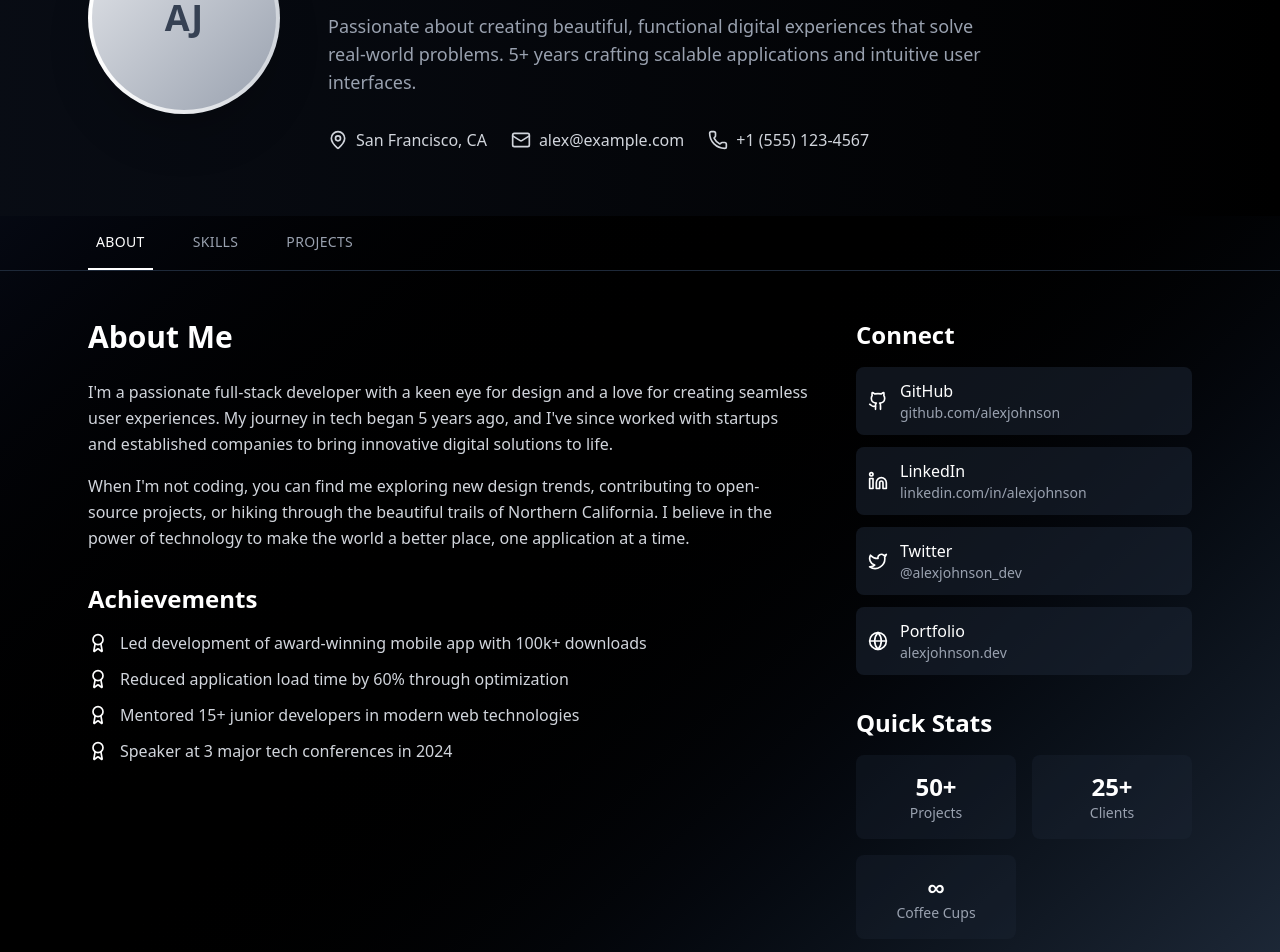
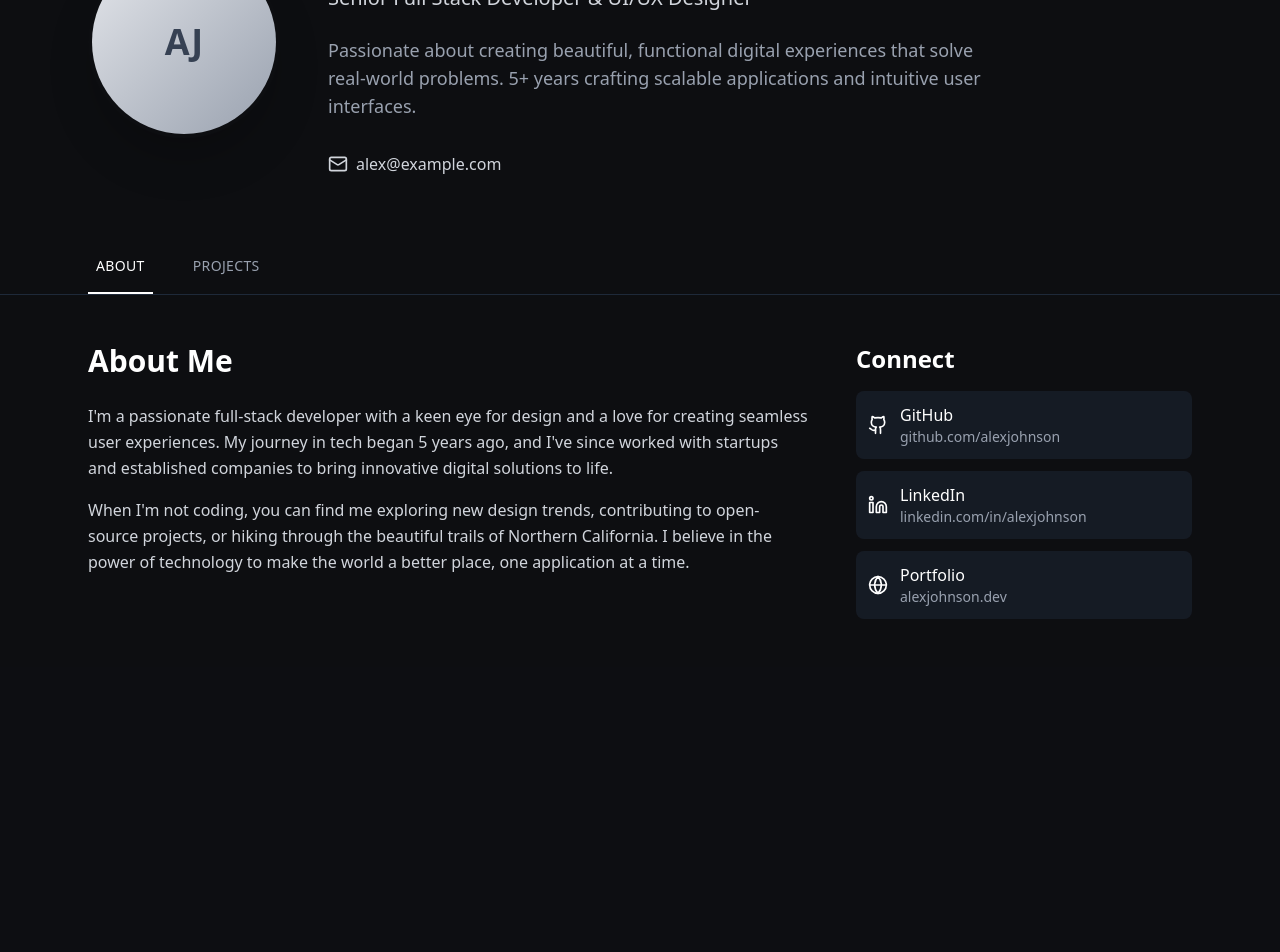
Before and after one commit to ayush00git/DezNov, a React (Vite) app in the folder frontend/: page /profile in a window 1280 px wide. Shown: the part 180-1132 px from the top of the page. After the commit the page ends 847 px from the top, so only its background shows below. Built offline with nearby package versions, Linux system fonts and the light colour scheme.

Commit message:
profile page done minimalistic

```diff
--- a/frontend/src/Pages/ProfilePage.jsx
+++ b/frontend/src/Pages/ProfilePage.jsx
@@ -1,6 +1,7 @@
 import React, { useState } from 'react';
-import { MapPin, Mail, Phone, Globe, Github, Linkedin, Twitter, Calendar, Award, Briefcase, GraduationCap, Star } from 'lucide-react';
+import { MapPin, Mail, Phone, Globe, Github, Linkedin, Calendar, Award, Briefcase, GraduationCap, Star } from 'lucide-react';
 import { useNavigate } from 'react-router-dom';
+import Navbar from '../components/Elements/Navbar';
 
 export default function ModernProfilePage() {
   const [activeTab, setActiveTab] = useState('about');
@@ -8,25 +9,26 @@ export default function ModernProfilePage() {
   const navigate = useNavigate();
 
   return (
-    <div className="min-h-screen bg-gradient-to-br from-gray-900 via-black to-gray-800 text-white">
+    <div className="min-h-screen bg-[#0D0E11] text-white mt-20 lg:mt-6">
+      <Navbar />
       {/* Hero Section */}
-      <div className="relative overflow-hidden bg-black">
-        <div className="absolute inset-0 bg-gradient-to-r from-gray-900/50 to-transparent"></div>
+      <div className="relative overflow-hidden">
+        <div className="absolute inset-0 bg-[#0D0E11]"></div>
         <div className="relative max-w-6xl mx-auto px-6 py-16">
           <div className="flex flex-col lg:flex-row items-center gap-12">
             {/* Profile Image */}
             <div className="relative group">
-              <div className="w-48 h-48 rounded-full bg-gradient-to-r from-white to-gray-300 p-1 shadow-2xl">
+              <div className="w-48 h-48 rounded-full p-1 shadow-2xl">
                 <div className="w-full h-full rounded-full bg-gradient-to-br from-gray-200 to-gray-400 flex items-center justify-center text-4xl font-bold text-gray-700">
                   AJ
                 </div>
               </div>
-              <div className="absolute -inset-1 rounded-full bg-gradient-to-r from-white/20 to-gray-300/20 blur opacity-0 group-hover:opacity-100 transition-opacity duration-500"></div>
+              <div className="absolute -inset-1 rounded-full blur opacity-0 group-hover:opacity-100 transition-opacity duration-500"></div>
             </div>
 
             {/* Profile Info */}
             <div className="flex-1 text-center lg:text-left">
-              <h1 className="text-5xl lg:text-6xl font-bold mb-4 bg-gradient-to-r from-white to-gray-300 bg-clip-text text-transparent">
+              <h1 className="text-5xl lg:text-6xl font-bold mb-4 text-white bg-clip-text text-transparent">
                 Alex Johnson
               </h1>
               <p className="text-xl text-gray-300 mb-6">Senior Full Stack Developer & UI/UX Designer</p>
@@ -37,18 +39,12 @@ export default function ModernProfilePage() {
 
               {/* Contact Info */}
               <div className="flex flex-col sm:flex-row gap-6 text-gray-300">
-                <div className="flex items-center gap-2">
-                  <MapPin className="w-5 h-5" />
-                  <span>San Francisco, CA</span>
-                </div>
+
                 <div className="flex items-center gap-2">
                   <Mail className="w-5 h-5" />
                   <span>alex@example.com</span>
                 </div>
-                <div className="flex items-center gap-2">
-                  <Phone className="w-5 h-5" />
-                  <span>+1 (555) 123-4567</span>
-                </div>
+
               </div>
             </div>
           </div>
@@ -59,7 +55,7 @@ export default function ModernProfilePage() {
       <div className="border-b border-gray-800">
         <div className="max-w-6xl mx-auto px-6">
           <nav className="flex space-x-8">
-            {['about', 'skills', 'projects'].map((tab) => (
+            {['about', 'projects'].map((tab) => (
               <button
                 key={tab}
                 onClick={() => setActiveTab(tab)}
@@ -97,22 +93,7 @@ export default function ModernProfilePage() {
                 </div>
               </div>
 
-              <div>
-                <h3 className="text-2xl font-bold mb-4">Achievements</h3>
-                <div className="space-y-3">
-                  {[
-                    'Led development of award-winning mobile app with 100k+ downloads',
-                    'Reduced application load time by 60% through optimization',
-                    'Mentored 15+ junior developers in modern web technologies',
-                    'Speaker at 3 major tech conferences in 2024'
-                  ].map((achievement, i) => (
-                    <div key={i} className="flex items-start gap-3">
-                      <Award className="w-5 h-5 text-white mt-0.5 flex-shrink-0" />
-                      <span className="text-gray-300">{achievement}</span>
-                    </div>
-                  ))}
-                </div>
-              </div>
+
             </div>
 
             <div className="space-y-8">
@@ -122,7 +103,6 @@ export default function ModernProfilePage() {
                   {[
                     { icon: Github, label: 'GitHub', url: 'github.com/alexjohnson' },
                     { icon: Linkedin, label: 'LinkedIn', url: 'linkedin.com/in/alexjohnson' },
-                    { icon: Twitter, label: 'Twitter', url: '@alexjohnson_dev' },
                     { icon: Globe, label: 'Portfolio', url: 'alexjohnson.dev' }
                   ].map((social, i) => (
                     <a
@@ -140,131 +120,12 @@ export default function ModernProfilePage() {
                 </div>
               </div>
 
-              <div>
-                <h3 className="text-2xl font-bold mb-4">Quick Stats</h3>
-                <div className="grid grid-cols-2 gap-4">
-                  {[
-                    { label: 'Projects', value: '50+' },
 
-                    { label: 'Clients', value: '25+' },
-                    { label: 'Coffee Cups', value: '∞' }
-                  ].map((stat, i) => (
-                    <div key={i} className="text-center p-4 rounded-lg bg-gray-800/30">
-                      <div className="text-2xl font-bold text-white">{stat.value}</div>
-                      <div className="text-sm text-gray-400">{stat.label}</div>
-                    </div>
-                  ))}
-                </div>
-              </div>
             </div>
           </div>
         )}
 
 
-
-        {activeTab === 'skills' && (
-          <div className="space-y-8">
-            <h2 className="text-3xl font-bold mb-8">Skills & Technologies</h2>
-            <div className="grid md:grid-cols-2 lg:grid-cols-3 gap-8">
-              {[
-                {
-                  category: 'Frontend',
-                  skills: ['React', 'Next.js', 'TypeScript', 'Tailwind CSS', 'Vue.js']
-                },
-                {
-                  category: 'Backend',
-                  skills: ['Node.js', 'Python', 'PostgreSQL', 'MongoDB', 'GraphQL']
-                },
-                {
-                  category: 'DevOps',
-                  skills: ['AWS', 'Docker', 'Kubernetes', 'CI/CD', 'Terraform']
-                },
-                {
-                  category: 'Design',
-                  skills: ['Figma', 'Adobe XD', 'Photoshop', 'UI/UX', 'Prototyping']
-                },
-                {
-                  category: 'Mobile',
-                  skills: ['React Native', 'Flutter', 'iOS', 'Android', 'Expo']
-                },
-                {
-                  category: 'Tools',
-                  skills: ['Git', 'Webpack', 'Jest', 'Cypress', 'Jira']
-                }
-              ].map((skillGroup, i) => (
-                <div key={i} className="p-6 rounded-xl bg-gray-800/20">
-                  <h3 className="text-xl font-bold mb-4 flex items-center gap-2">
-                    <GraduationCap className="w-5 h-5" />
-                    {skillGroup.category}
-                  </h3>
-                  <div className="space-y-2">
-                    {skillGroup.skills.map((skill, j) => (
-                      <div key={j} className="flex items-center gap-2">
-                        <Star className="w-4 h-4 text-white" />
-                        <span className="text-gray-300">{skill}</span>
-                      </div>
-                    ))}
-                  </div>
-                </div>
-              ))}
-            </div>
-          </div>
-        )}
-
-        {activeTab === 'projects' && (
-          <div className="space-y-8">
-            <h2 className="text-3xl font-bold mb-8">Featured Projects</h2>
-            <div className="grid md:grid-cols-2 gap-8">
-              {[
-                {
-                  title: 'E-Commerce Platform',
-                  description: 'Full-stack e-commerce solution with payment integration, inventory management, and analytics dashboard.',
-                  tech: ['React', 'Node.js', 'PostgreSQL', 'Stripe'],
-                  status: 'Live'
-                },
-                {
-                  title: 'Task Management App',
-                  description: 'Collaborative project management tool with real-time updates, file sharing, and team communication.',
-                  tech: ['Next.js', 'Socket.io', 'MongoDB', 'AWS'],
-                  status: 'In Development'
-                },
-                {
-                  title: 'Healthcare Dashboard',
-                  description: 'Analytics dashboard for healthcare providers with patient data visualization and reporting tools.',
-                  tech: ['Vue.js', 'Python', 'D3.js', 'Docker'],
-                  status: 'Completed'
-                },
-                {
-                  title: 'Mobile Fitness App',
-                  description: 'Cross-platform mobile app for fitness tracking with social features and AI-powered recommendations.',
-                  tech: ['React Native', 'Firebase', 'TensorFlow', 'Redux'],
-                  status: 'Live'
-                }
-              ].map((project, i) => (
-                <div key={i} className="p-6 rounded-xl bg-gray-800/20 hover:bg-gray-800/30 transition-colors duration-200 group">
-                  <div className="flex justify-between items-start mb-4">
-                    <h3 className="text-xl font-bold text-white group-hover:text-gray-200">{project.title}</h3>
-                    <span className={`px-3 py-1 rounded-full text-xs font-medium ${
-                      project.status === 'Live' ? 'bg-green-900/30 text-green-300' :
-                      project.status === 'In Development' ? 'bg-yellow-900/30 text-yellow-300' :
-                      'bg-blue-900/30 text-blue-300'
-                    }`}>
-                      {project.status}
-                    </span>
-                  </div>
-                  <p className="text-gray-300 mb-4">{project.description}</p>
-                  <div className="flex flex-wrap gap-2">
-                    {project.tech.map((tech, j) => (
-                      <span key={j} className="px-3 py-1 rounded-full bg-gray-700/50 text-gray-300 text-sm">
-                        {tech}
-                      </span>
-                    ))}
-                  </div>
-                </div>
-              ))}
-            </div>
-          </div>
-        )}
       </div>
     </div>
   );
```
